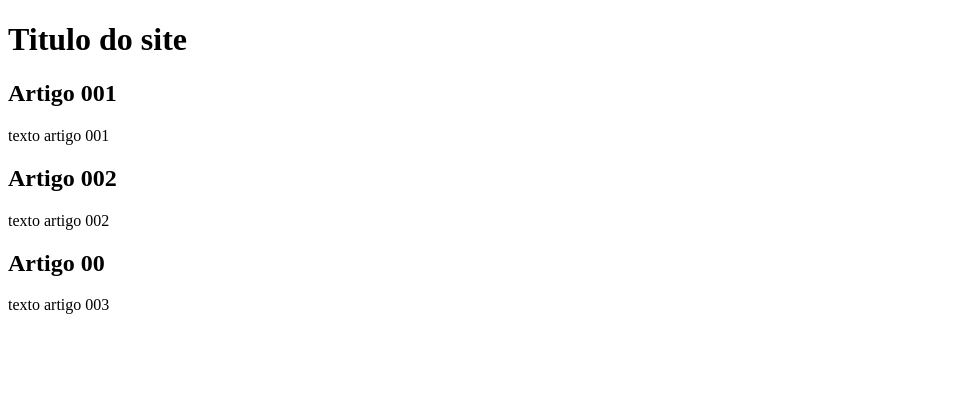
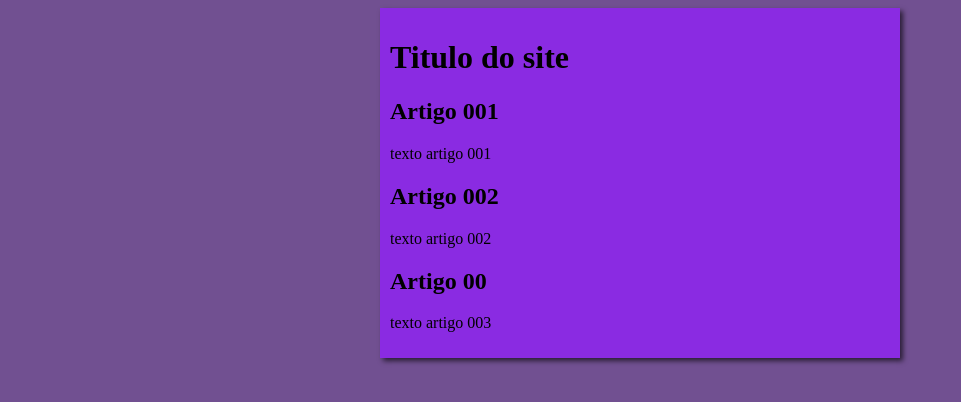
Before and after one commit to Tiagobte/projeto-site, a plain HTML site: page index.html in a window 1280 px wide. Shown: the whole page, without its empty margins (0-961 px from the left). Drawn offline with Linux system fonts and the light colour scheme.

Commit message:
iniciamos o design do siti

```diff
--- /dev/null
+++ b/estilos/style.css
@@ -0,0 +1,16 @@
+{
+    font-family: Arial, Helvetica, sans-serif;
+    font-size: 16px;
+}
+
+body {
+    background-color: rgb(113, 80, 145);
+}
+
+main {
+    background-color: rgb(138, 43, 226);
+    width: 500px;
+    margin: auto;
+    padding: 10px;
+    box-shadow: 3px 3px 5px rgba(0, 0, 0, 0.63);
+}
--- a/index.html
+++ b/index.html
@@ -6,6 +6,7 @@
     <meta http-equiv="X-UA-Compatible" content="IE=edge">
     <meta name="viewport" content="width=device-width, initial-scale=1.0">
     <title>Titulo do site</title>
+    <link rel="stylesheet" href="estilos/style.css">
 </head>
 
 <body>
```
